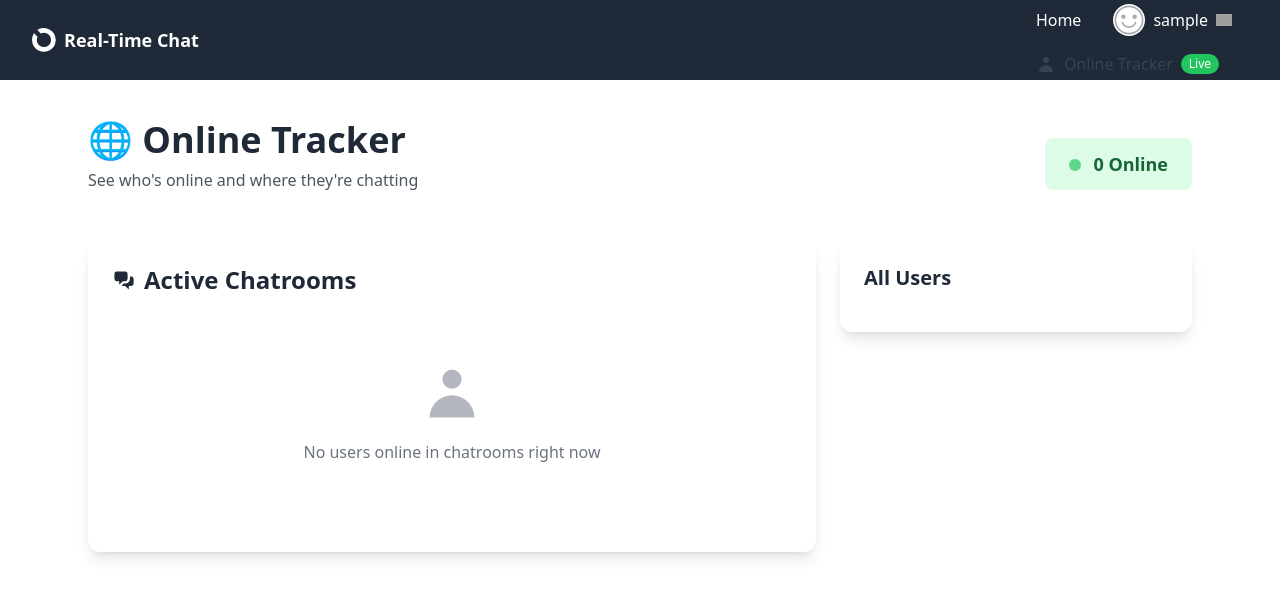
After one commit to Sudharsan0310/django-realtime-chat, a Django app: page /online-tracker/ in a window 1280 px wide. The commit adds this page. Shown: the top 598 px of the page. Run offline with Django 5.2, Linux system fonts and the light colour scheme; the visitor is signed in with stand-in values (Sample User, id 1); data comes from the database, SQL or seed files in the repository; data that the repository does not hold is empty; some libraries are stand-ins or nearby versions; grey boxes are pictures that could not be loaded.

Commit message:
Implemented online tracker showing users and their current chatroom location

```diff
--- /dev/null
+++ b/a_rtchat/templates/a_rtchat/online_tracker.html
@@ -0,0 +1,110 @@
+{% extends 'layouts/blank.html' %}
+
+{% block content %}
+
+<div class="max-w-6xl mx-auto my-10 px-6">
+
+    <!-- Header -->
+    <div class="mb-8 flex justify-between items-center">
+        <div>
+            <h1 class="text-4xl font-bold text-gray-800 mb-2">🌐 Online Tracker</h1>
+            <p class="text-gray-600">See who's online and where they're chatting</p>
+        </div>
+        <div class="bg-green-100 text-green-800 px-6 py-3 rounded-lg font-bold text-lg">
+            <span class="inline-block w-3 h-3 bg-green-500 rounded-full animate-pulse mr-2"></span>
+            {{ total_online }} Online
+        </div>
+    </div>
+
+    <div class="grid md:grid-cols-3 gap-6">
+
+        <!-- Online Users by Chatroom -->
+        <div class="md:col-span-2">
+            <div class="bg-white rounded-xl shadow-lg p-6">
+                <h2 class="text-2xl font-bold text-gray-800 mb-4 flex items-center gap-2">
+                    <svg class="w-6 h-6" fill="currentColor" viewBox="0 0 20 20">
+                        <path d="M2 5a2 2 0 012-2h7a2 2 0 012 2v4a2 2 0 01-2 2H9l-3 3v-3H4a2 2 0 01-2-2V5z"/>
+                        <path d="M15 7v2a4 4 0 01-4 4H9.828l-1.766 1.767c.28.149.599.233.938.233h2l3 3v-3h2a2 2 0 002-2V9a2 2 0 00-2-2h-1z"/>
+                    </svg>
+                    Active Chatrooms
+                </h2>
+
+                {% if chatroom_users %}
+                    <div class="space-y-4">
+                        {% for room_name, users in chatroom_users.items %}
+                        <div class="border border-gray-200 rounded-lg p-4 hover:border-blue-500 transition">
+                            <h3 class="font-bold text-lg text-gray-800 mb-3 flex items-center gap-2">
+                                <span class="w-3 h-3 bg-green-500 rounded-full"></span>
+                                {{ room_name }}
+                                <span class="text-sm text-gray-500 font-normal">({{ users|length }} online)</span>
+                            </h3>
+
+                            <div class="flex flex-wrap gap-2">
+                                {% for user in users %}
+                                <div class="flex items-center gap-2 bg-gray-50 px-3 py-2 rounded-lg">
+                                    <img src="{{ user.profile.avatar }}"
+                                         class="w-8 h-8 rounded-full object-cover"
+                                         onerror="this.src='https://ui-avatars.com/api/?name={{ user.username }}&background=random'">
+                                    <span class="text-sm font-semibold text-gray-700">{{ user.username }}</span>
+                                </div>
+                                {% endfor %}
+                            </div>
+                        </div>
+                        {% endfor %}
+                    </div>
+                {% else %}
+                    <div class="text-center py-12 text-gray-500">
+                        <svg class="w-16 h-16 mx-auto mb-4 opacity-50" fill="currentColor" viewBox="0 0 20 20">
+                            <path d="M10 9a3 3 0 100-6 3 3 0 000 6zm-7 9a7 7 0 1114 0H3z"/>
+                        </svg>
+                        <p>No users online in chatrooms right now</p>
+                    </div>
+                {% endif %}
+            </div>
+        </div>
+
+        <!-- All Users Status -->
+        <div class="md:col-span-1">
+            <div class="bg-white rounded-xl shadow-lg p-6 sticky top-4">
+                <h2 class="text-xl font-bold text-gray-800 mb-4">All Users</h2>
+
+                <div class="max-h-[600px] overflow-y-auto space-y-2">
+                    {% for status in all_statuses %}
+                    <div class="flex items-center gap-3 p-3 rounded-lg {% if status.is_online %}bg-green-50 border border-green-200{% else %}bg-gray-50{% endif %}">
+                        <div class="relative">
+                            <img src="{{ status.user.profile.avatar }}"
+                                 class="w-10 h-10 rounded-full object-cover {% if not status.is_online %}grayscale{% endif %}"
+                                 onerror="this.src='https://ui-avatars.com/api/?name={{ status.user.username }}&background=random'">
+                            <div class="absolute bottom-0 right-0 w-3 h-3 {% if status.is_online %}bg-green-500{% else %}bg-gray-400{% endif %} rounded-full border-2 border-white"></div>
+                        </div>
+
+                        <div class="flex-1 min-w-0">
+                            <h3 class="font-semibold text-gray-800 truncate">
+                                {{ status.user.username }}
+                                {% if status.user == request.user %}
+                                <span class="text-xs text-gray-500">(You)</span>
+                                {% endif %}
+                            </h3>
+
+                            {% if status.is_online %}
+                                {% if status.current_chatroom %}
+                                <p class="text-xs text-green-600 font-semibold">
+                                    In {{ status.current_chatroom.groupchat_name|default:status.current_chatroom.group_name }}
+                                </p>
+                                {% else %}
+                                <p class="text-xs text-green-600">Online</p>
+                                {% endif %}
+                            {% else %}
+                                <p class="text-xs text-gray-500">{{ status.time_since_last_seen }}</p>
+                            {% endif %}
+                        </div>
+                    </div>
+                    {% endfor %}
+                </div>
+            </div>
+        </div>
+
+    </div>
+</div>
+
+{% endblock %}
--- a/a_rtchat/urls.py
+++ b/a_rtchat/urls.py
@@ -16,4 +16,8 @@ urlpatterns = [
     path('group/<str:group_name>/add-members/', add_members, name='add-members'),
     path('group/<str:group_name>/settings/', group_settings, name='group-settings'),
     path('group/<str:group_name>/leave/', leave_group, name='leave-group'),
+
+    # Online Tracker
+    path('online-tracker/', online_tracker, name='online-tracker'),
+    path('online-tracker/widget/', online_tracker_widget, name='online-tracker-widget'),
 ]
--- a/a_rtchat/views.py
+++ b/a_rtchat/views.py
@@ -3,7 +3,7 @@ from django.contrib.auth.decorators import login_required
 from django.contrib.auth.models import User
 from django.http import HttpResponse, JsonResponse
 from django.contrib import messages
-from .models import ChatGroup, GroupMessage
+from .models import ChatGroup, GroupMessage, UserOnlineStatus
 from .forms import ChatmessageCreateForm, GroupChatCreateForm, GroupChatEditForm
 import shortuuid
 
@@ -253,3 +253,40 @@ def leave_group(request, group_name):
     group.members.remove(request.user)
     messages.success(request, f"You left '{group.groupchat_name}'")
     return redirect('home')
+
+@login_required
+def online_tracker(request):
+    """Show all online users and their current chatrooms"""
+    # Get all online users
+    online_statuses = UserOnlineStatus.objects.filter(is_online=True).select_related('user', 'current_chatroom')
+
+    # Get all users (for showing offline too)
+    all_statuses = UserOnlineStatus.objects.all().select_related('user', 'current_chatroom').order_by('-is_online', '-last_activity')
+
+    # Group by chatroom
+    chatroom_users = {}
+    for status in online_statuses:
+        if status.current_chatroom:
+            room_name = status.current_chatroom.groupchat_name or status.current_chatroom.group_name
+            if room_name not in chatroom_users:
+                chatroom_users[room_name] = []
+            chatroom_users[room_name].append(status.user)
+
+    context = {
+        'online_statuses': online_statuses,
+        'all_statuses': all_statuses,
+        'chatroom_users': chatroom_users,
+        'total_online': online_statuses.count(),
+    }
+
+    return render(request, 'a_rtchat/online_tracker.html', context)
+
+
+@login_required
+def online_tracker_widget(request):
+    """HTMX widget showing online users"""
+    online_statuses = UserOnlineStatus.objects.filter(is_online=True).select_related('user', 'current_chatroom')[:10]
+
+    return render(request, 'a_rtchat/partials/online_tracker_widget.html', {
+        'online_statuses': online_statuses,
+    })
--- a/templates/includes/header.html
+++ b/templates/includes/header.html
@@ -35,5 +35,18 @@
             <li><a href="{% url 'account_signup' %}?next={% url 'profile-onboarding' %}">Signup</a></li>
             {% endif %}
         </ul>
+
+
+        <a href="{% url 'online-tracker' %}"
+            class="flex items-center gap-2 px-4 py-2 text-gray-700 hover:bg-gray-100 rounded-lg transition">
+            <svg class="w-5 h-5" fill="currentColor" viewBox="0 0 20 20">
+                <path d="M10 9a3 3 0 100-6 3 3 0 000 6zm-7 9a7 7 0 1114 0H3z"/>
+            </svg>
+            <span>Online Tracker</span>
+            <span class="bg-green-500 text-white text-xs px-2 py-0.5 rounded-full">
+            <!-- Dynamic count via HTMX or JS -->
+            Live
+            </span>
+        </a>
     </nav>
 </header>
```
Also changed, not shown: a_rtchat/consumers.py (+46 -1 lines), a_rtchat/models.py (+38 -3 lines), a_rtchat/templates/a_rtchat/online_tracker_widget.html (added, +23 -0 lines), templates/home.html (+25 -0 lines), a_rtchat/migrations/0007_alter_chatgroup_group_name_useronlinestatus.py (added).
